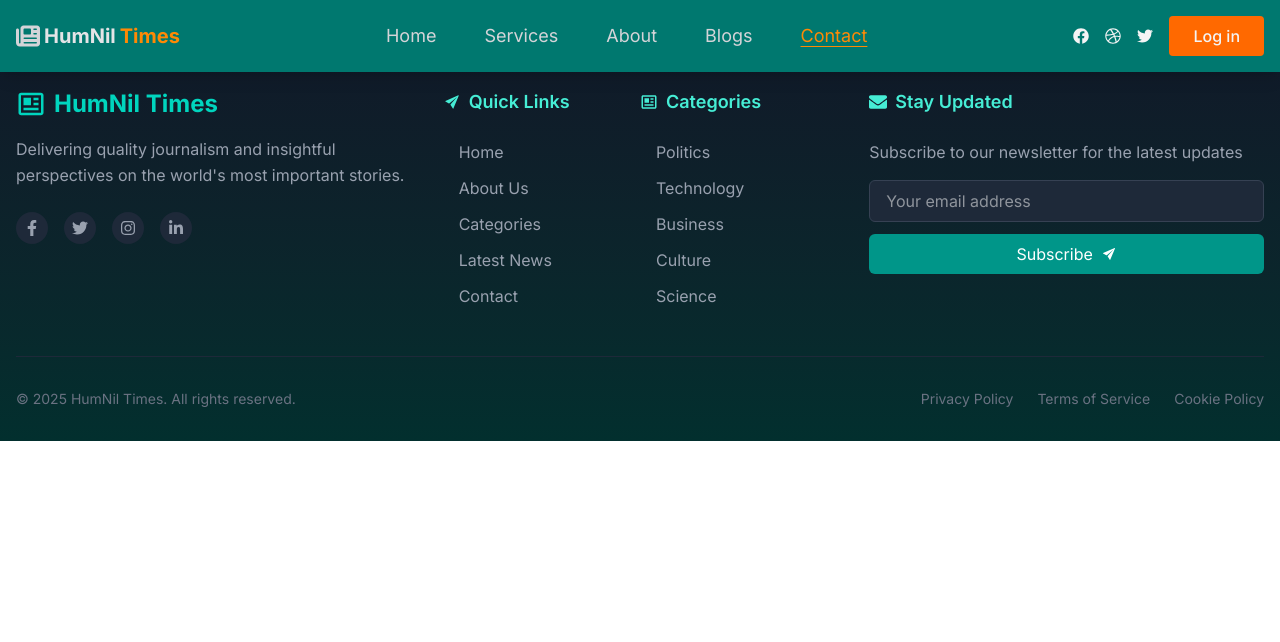
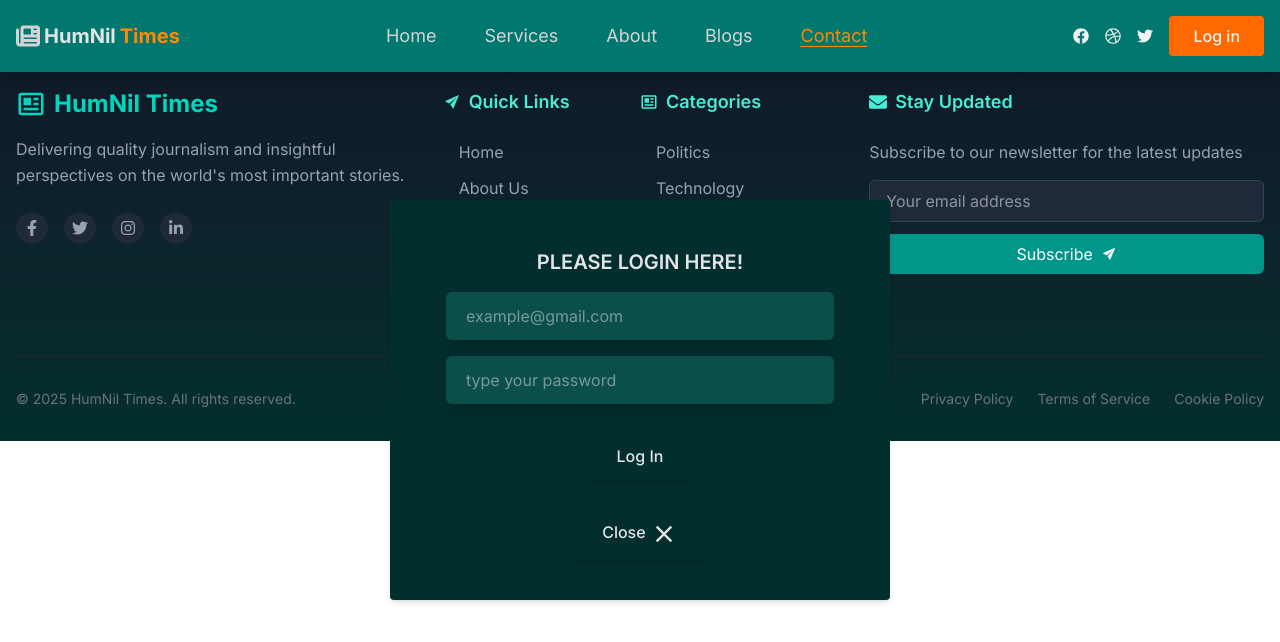
Before and after one commit to sarkarniloy102/HumNil-Times, a React (Vite) app: page /contact in a window 1280 px wide. Both pictures are taken after a click on the button "Log in". Shown: the top 642 px of the page. Built offline with nearby package versions, Linux system fonts and the light colour scheme.

Commit message:
simple model open after clicking log in button

```diff
--- a/src/Components/Pages/Blogs/SingleBlogDetails.jsx
+++ b/src/Components/Pages/Blogs/SingleBlogDetails.jsx
@@ -153,7 +153,7 @@ const SingleBlogDetails = () => {
 
                     {/* Sidebar - 1/3 width on large screens, full width on small screens */}
                     <div className="lg:w-1/3">
-                        <div className="sticky top-24">
+                        <div className="sticky top-24 ml-10">
                             <SideBar />
                         </div>
                     </div>
--- /dev/null
+++ b/src/Components/Shared/Model.jsx
@@ -0,0 +1,45 @@
+import { IoMdClose } from "react-icons/io";
+
+const Model = ({ isModelOpen, closeModel }) => {
+    return (
+        <div className={`fixed top-0 left-0 w-full h-full flex items-center justify-center
+         ${isModelOpen ? "" : "hidden"}`}>
+            <div className="">
+                <div className="bg-teal-950 text-center p-10 lg:w-[500px] rounded shadow-md">
+                    {/* content */}
+                    <h2 className="text-xl font-semibold mb-4 mt-2 uppercase">please login here!</h2>
+                    <form className="px-4 space-y-4 mb-4">
+                        {/* email */}
+                        <div>
+                            <input
+                            type="email" name="email" id="email" placeholder="example@gmail.com"
+                             className="w-full rounded-md shadow-xl outline-none bg-teal-900 px-5 py-3"/>
+                        </div>
+                        {/* password */}
+                        <div>
+                            <input
+                            type="password" name="password"
+                            id="password" placeholder="type your password"
+                             className="w-full rounded-md shadow-xl outline-none bg-teal-900 px-5 py-3"/>
+                        </div>
+                        {/* submit */}
+                        <div>
+                            <input type="submit" value="Log In" className="mt-3 hover:bg-teal-800 rounded-md cursor-pointer font-medium shadow-lg px-8 py-3" />
+                        </div>
+                    </form>
+
+                    {/* modal close */}
+                    <button onClick={closeModel}
+                     className="mt-3 hover:bg-teal-800 rounded-md cursor-pointer font-medium shadow-lg px-8 py-3">
+                        Close <IoMdClose className="inline-flex items-center w-7 h-7" />
+                    </button>
+
+                </div>
+
+            </div>
+
+        </div>
+    );
+};
+
+export default Model;
--- a/src/Components/Shared/Navbar.jsx
+++ b/src/Components/Shared/Navbar.jsx
@@ -3,11 +3,13 @@ import { NavLink } from "react-router-dom";
 import { FaBlog, FaBlogger, FaNewspaper, FaXmark } from "react-icons/fa6";
 import { FaBars, FaDribbble, FaFacebook, FaTwitter } from "react-icons/fa";
 import { useState } from "react";
+import Model from "./Model";
 
 
 const Navbar = () => {
 
     const [isBarOpen, setIsBarOpen] = useState(false);
+    const [isModelOpen, setIsModelOpen] = useState(false);
 
     const toggleBar = () => {
         setIsBarOpen(!isBarOpen);
@@ -19,8 +21,15 @@ const Navbar = () => {
         { path: "/about", link: "About" },
         { path: "/blogs", link: "Blogs" },
         { path: "/contact", link: "Contact" },
-    ]
+    ];
 
+    // model details
+    const openModel = () => {
+        setIsModelOpen(true);
+    }
+    const closeModel = () => {
+        setIsModelOpen(false);
+    }
     return (
         <header className="fixed top-0 left-0 right-0 bg-teal-700 text-zinc-200 z-50  shadow-lg">
             <nav className="px-4 py-4 max-w-7xl mx-auto flex justify-between items-center">
@@ -47,8 +56,13 @@ const Navbar = () => {
                     <a href="/" className="hover:text-purple-400"> <FaDribbble /> </a>
                     <a href="/" className="hover:text-blue-300"> <FaTwitter /> </a>
 
-                    <button className="bg-orange-500 px-6 py-2 font-medium rounded hover:bg-zinc-300 hover:text-orange-700 cursor-pointer transition-all duration-300 ease-in">Log in</button>
+                    <button
+                        onClick={openModel}
+                        className="bg-orange-500 px-6 py-2 font-medium rounded hover:bg-zinc-300 hover:text-orange-700 cursor-pointer transition-all duration-300 ease-in">Log in</button>
                 </div>
+
+                {/* model */}
+                <Model isModelOpen={isModelOpen} closeModel={closeModel} />
 
                 {/* for small screen  */}
                 <div className="md:hidden">
```
